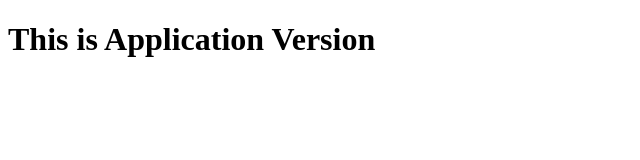
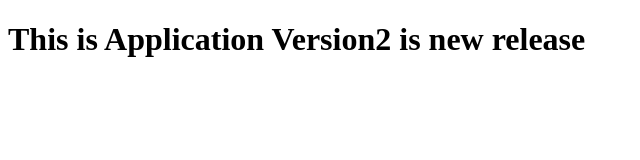
Before and after one commit to devopswithashok/codedeploy-s3-pipeline, a plain HTML site: page index.html in a window 1280 px wide. Shown: the whole page, without its empty margins (0-640 px from the left). Drawn offline with Linux system fonts and the light colour scheme.

Commit message:
new change 2

```diff
--- a/index.html
+++ b/index.html
@@ -6,6 +6,6 @@
     <title>Document</title>
 </head>
 <body>
-    <h1> This is Application Version</h1>
+    <h1> This is Application Version2 is new release</h1>
 </body>
 </html>
```
